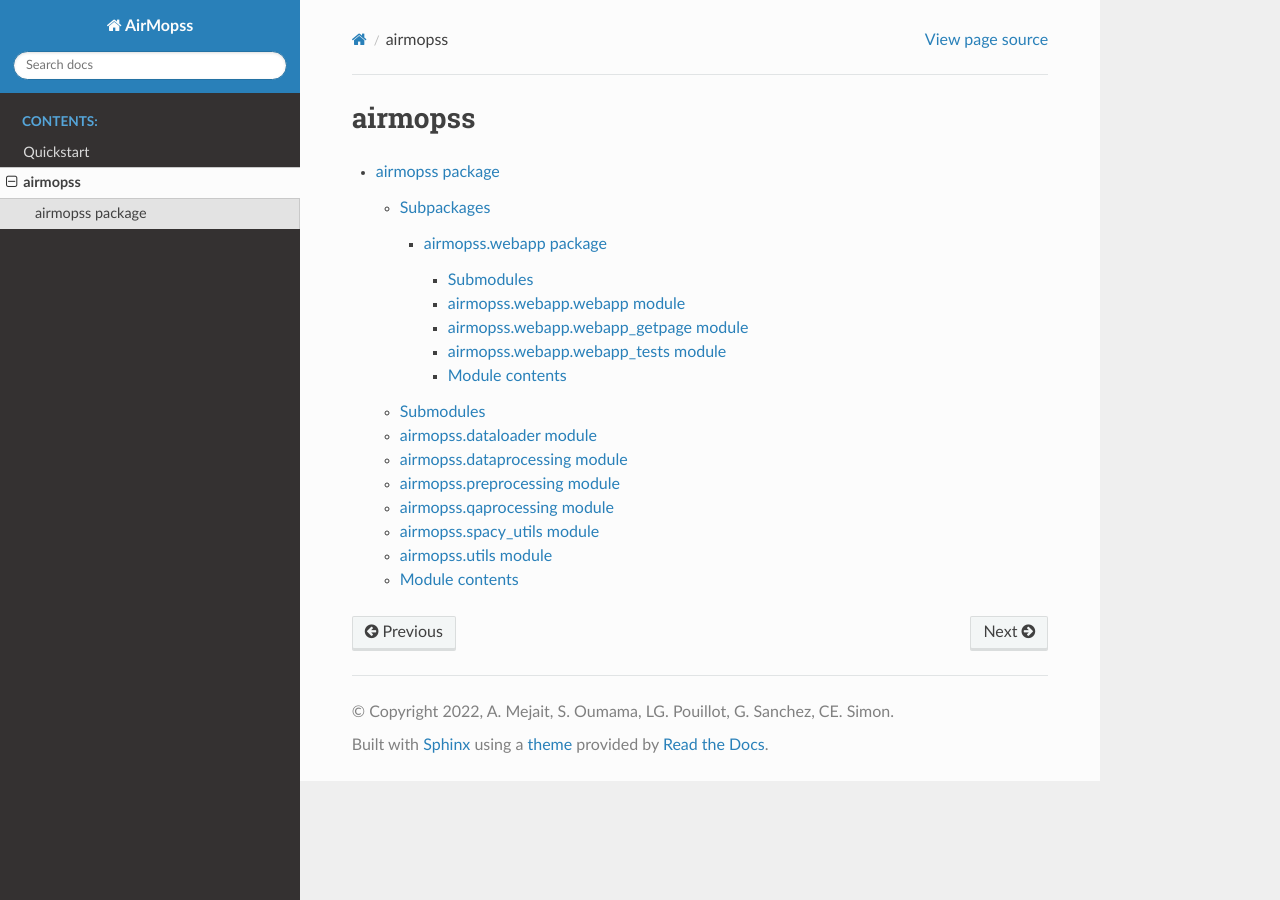
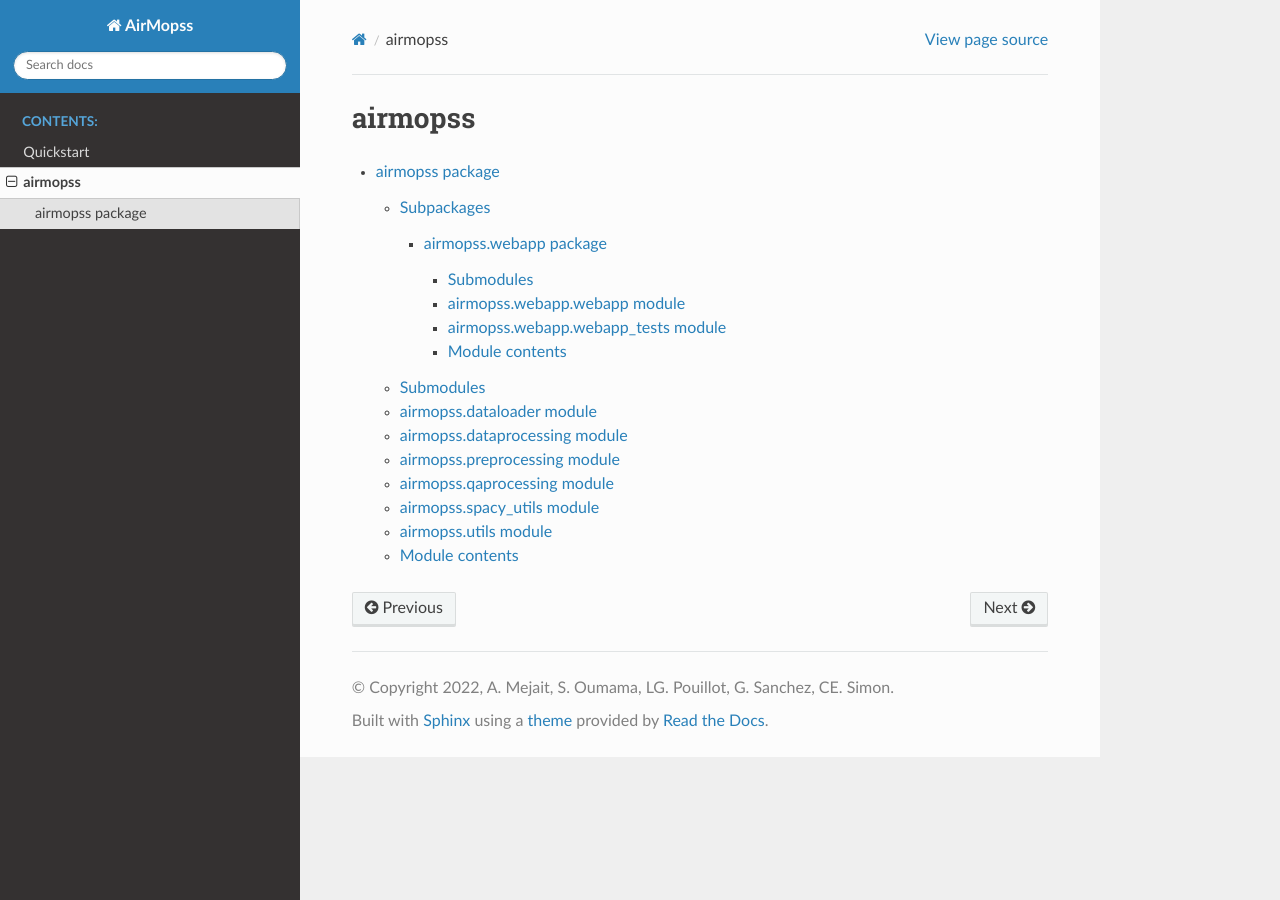
Before and after one commit to TelecomParis-ProjetFilRouge-AirbusDS/AirMopss, a Sphinx documentation site: the page built from docs/source/airmopss/modules.rst, in a window 1280 px wide. Built offline with Sphinx 7.4.7 and the Read the Docs theme 2.0.0, drawn with Linux system fonts in a browser that asks for light colours.

Commit message:
update documentation

```diff
--- a/docs/source/airmopss/airmopss.webapp.rst
+++ b/docs/source/airmopss/airmopss.webapp.rst
@@ -8,14 +8,6 @@ airmopss.webapp.webapp module
 -----------------------------
 
 .. automodule:: airmopss.webapp.webapp
-   :members:
-   :undoc-members:
-   :show-inheritance:
-
-airmopss.webapp.webapp\_getpage module
---------------------------------------
-
-.. automodule:: airmopss.webapp.webapp_getpage
    :members:
    :undoc-members:
    :show-inheritance:
```
Also changed, not shown: 1 other file.
